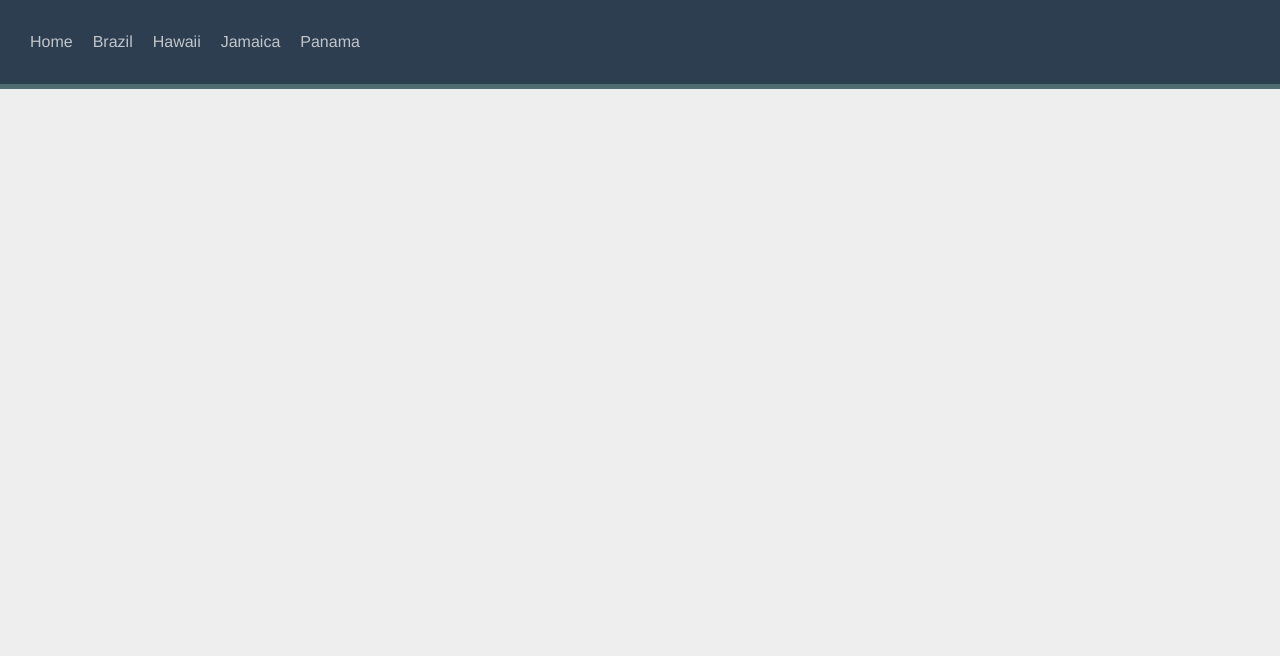
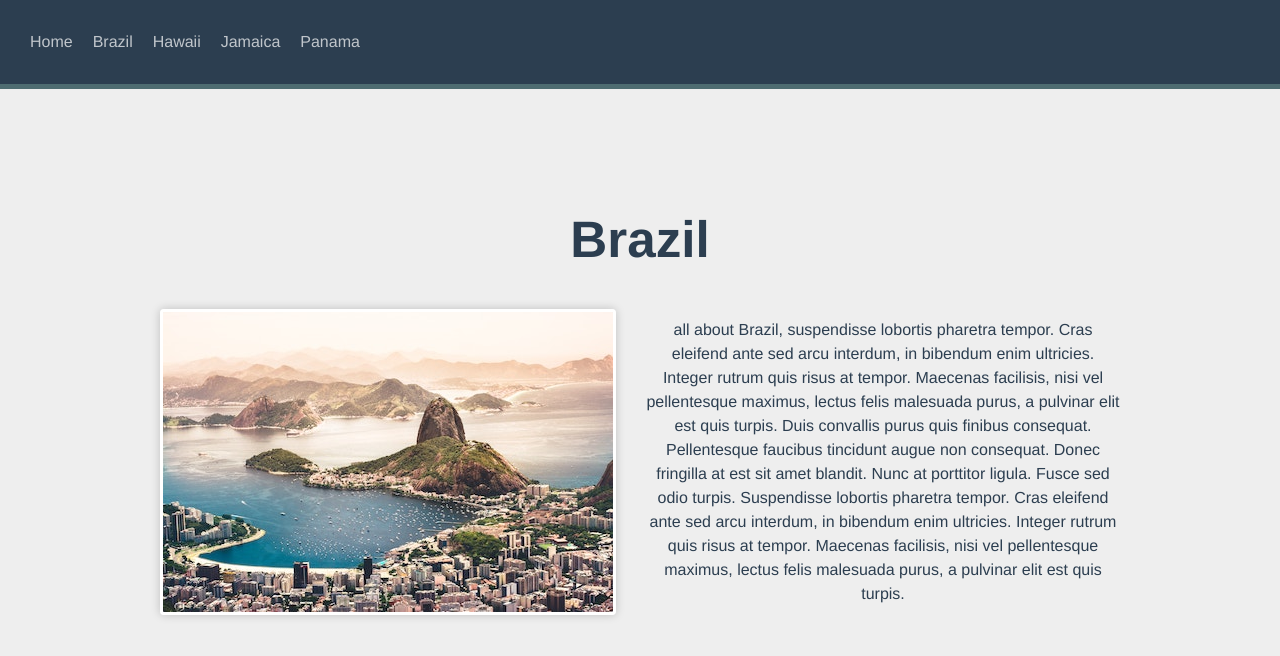
Before and after one commit to black-code1/router-4-for-everyone, a Vue app: page /destination/1 in a window 1280 px wide. Shown: the top 656 px of the page. Built offline with nearby package versions, Linux system fonts and the light colour scheme.

Commit message:
Dynamic Routes

```diff
--- a/src/components/TheNavigation.vue
+++ b/src/components/TheNavigation.vue
@@ -15,8 +15,5 @@
 </script>
 
 <style scoped>
-  #nav .vue-shool-active-link{
-    color:red;
-    border-bottom: 2px solid red;
-  }
+
 </style>
--- a/src/router/index.js
+++ b/src/router/index.js
@@ -6,13 +6,13 @@
     {path: '/brazil', name:'Brazil', component: () => import('@/views/Brazil.vue')},
     {path: '/hawaii', name:'Hawaii', component: () => import('@/views/Hawaii.vue')},
     {path: '/jamaica', name:'Jamaica', component: () => import('@/views/Jamaica.vue')},
-    {path: '/panama', name:'Panama', component: () => import('@/views/Panama.vue')}
+    {path: '/panama', name:'Panama', component: () => import('@/views/Panama.vue')},
+    {path: '/destination/:id',component: () => import('@/views/DestinationShow.vue')}
 ]
 
 const router = createRouter({
     history: createWebHistory(),
-    routes,
-    linkActiveClass: 'vue-shool-active-link'
+    routes
 })
 
 export default router
--- /dev/null
+++ b/src/views/DestinationShow.vue
@@ -0,0 +1,28 @@
+<template>
+  <div>
+    <h1>{{destination.name}}</h1>
+    <div class="destination-details">
+      <img :src="`/images/${destination.image}`" :alt="destination.name">
+      <p>{{destination.description}}</p>
+    </div>
+  </div>
+</template>
+
+<script>
+import sourceData from '@/data.json'
+export default {
+  name: "DestinationShow",
+  computed: {
+    destinationId(){
+      return parseInt(this.$route.params.id)
+    },
+    destination(){
+      return sourceData.destinations.find(destination => destination.id === this.destinationId)
+    }
+  }
+}
+</script>
+
+<style scoped>
+
+</style>
```
